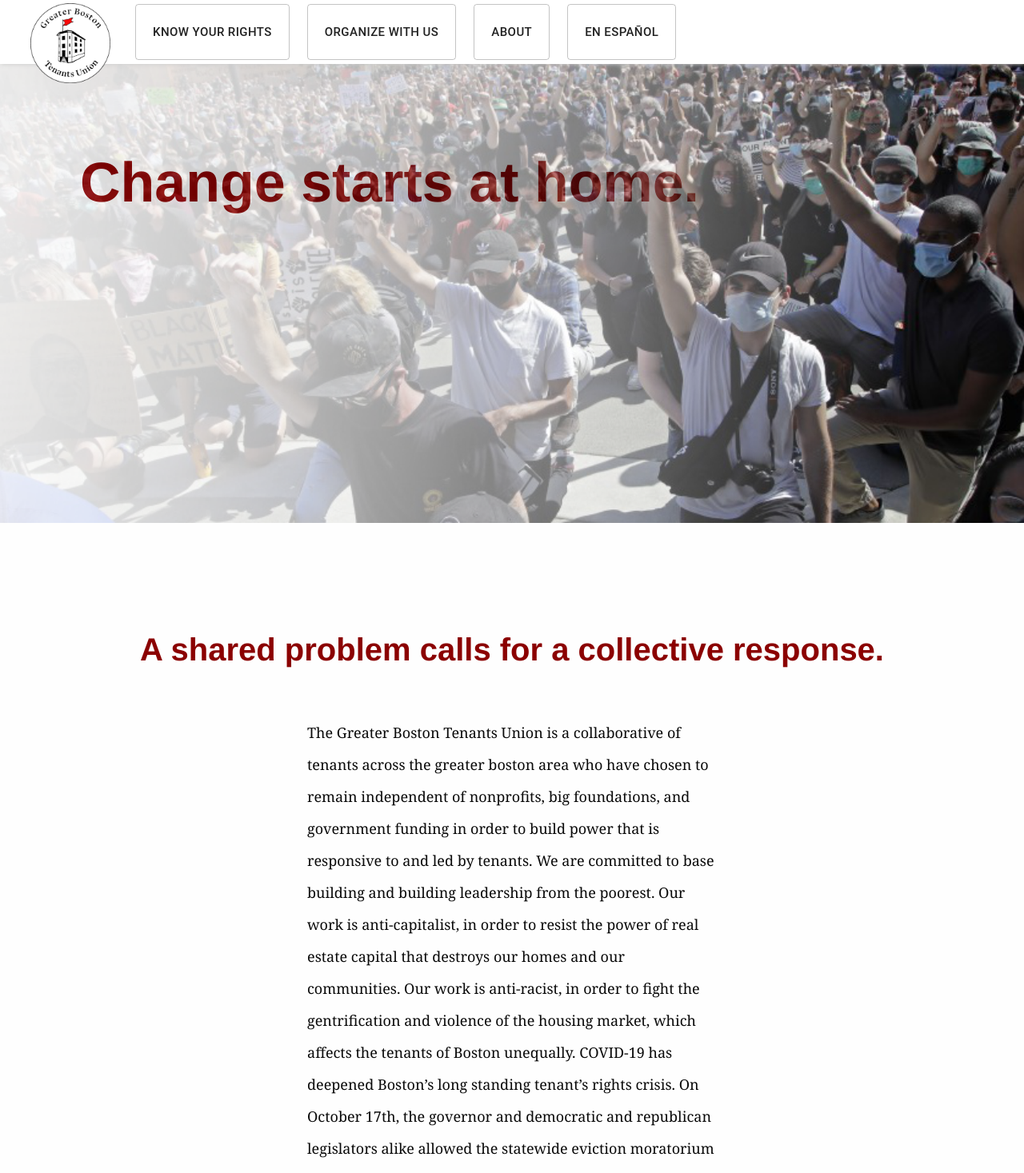
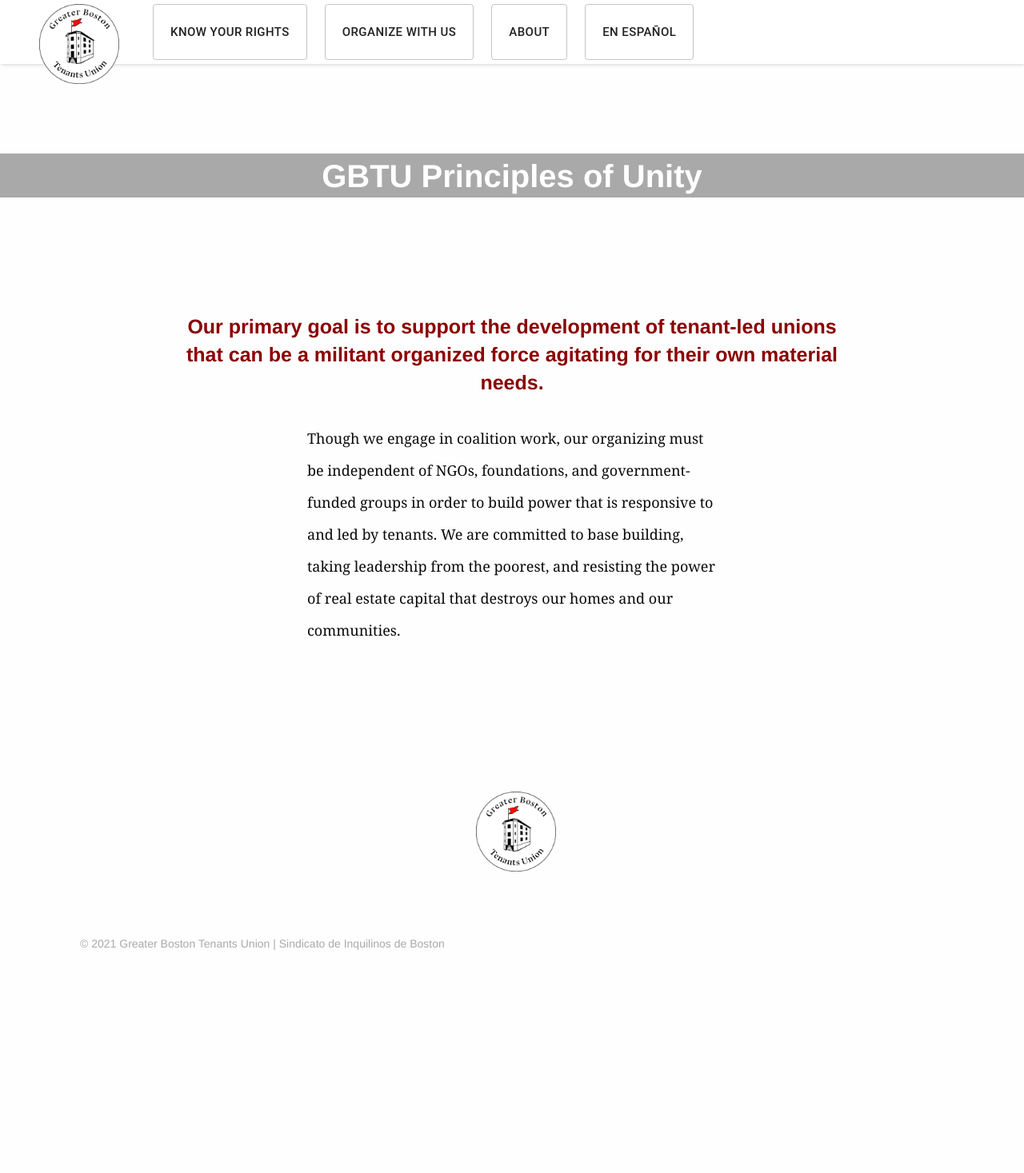
Before and after one commit to danielmdavis/gbtu, a React (Create React App) app: page /gbtu/signup in a window 1280 px wide. Shown: the top 1467 px of the page at 80% size. After the commit the page ends 1239 px from the top, so only its background shows below. Built offline with nearby package versions, Linux system fonts and the light colour scheme.

Commit message:
routing, styling, jump to top

```diff
--- a/src/About.jsx
+++ b/src/About.jsx
@@ -1,10 +1,14 @@
-import React from 'react'
+import React, { useEffect } from 'react'
 import './App.css';
 import TopBar from './TopBar.jsx';
 import UnityItem from './UnityItem.jsx';
 import Logo from './GBTU_LOGO_600.png';
 
 function About() {
+
+  useEffect(() => {
+    window.scrollTo(0, 0)
+  }, [])
 
   return (
     <div className="App">
--- a/src/App.css
+++ b/src/App.css
@@ -94,8 +94,12 @@
   }
   .bar-logo {
     height: 100px;
-    margin: 0px 20px -30px 30px;
+    margin: -10px 15px -40px 25px;
     top: -20px;
+  }
+  .bar-logo:hover {
+    /* border: solid 2px red; */
+    /* top: -20px; */
   }
   .banner-image {
     width: 100%;
@@ -111,6 +115,10 @@
     left: var(--pos);
     font-size: 70px;
     z-index: -1;
+  }
+  .subtitle-box {
+    max-width: 65%;
+    margin: 0 auto;
   }
   .subtitle {
     color: darkred;
--- a/src/Landing.jsx
+++ b/src/Landing.jsx
@@ -1,4 +1,5 @@
-import React from 'react'
+import React, { useEffect } from 'react'
+import { Link } from 'react-router-dom';
 import './App.css';
 import TopBar from './TopBar.jsx';
 import Logo from './GBTU_LOGO_600.png';
@@ -7,6 +8,10 @@
 import Button from '@material-ui/core/Button';
 
 function Landing() {
+
+  useEffect(() => {
+    window.scrollTo(0, 0)
+  }, [])
 
   return (
     <div className="App">
@@ -20,18 +25,21 @@
       <div className='main-box'><div className='main-text'>
           The Greater Boston Tenants Union is a collaborative of tenants across the greater boston area who have chosen to remain independent of nonprofits, big foundations, and government funding in order to build power that is responsive to and led by tenants. We are committed to base building and building leadership from the poorest. Our work is anti-capitalist, in order to resist the power of real estate capital that destroys our homes and our communities. Our work is anti-racist, in order to fight the gentrification and violence of the housing market, which affects the tenants of Boston unequally. COVID-19 has deepened Boston’s long standing tenant’s rights crisis. On October 17th, the governor and democratic and republican legislators alike allowed the statewide eviction moratorium to expire, all but ensuring a wave of evictions as winter sets in and COVID-19 cases spike. We are committed to organizing and building independent, tenant-led power to push back against that wave.
       </div></div>
+
       <img className="bar-logo" src={Logo}/>
       <br/><br/>
       <br/><br/>
       <br/><br/>
-      <h2 className='subtitle'>We know there's a problem. Here's how we fight it.</h2>
+      <h2 className='subtitle'>We know there's a problem. Heres how we fight it.</h2>
       <br/><br/>
       <div className='main-box'><div className='main-text'>
         The Greater Boston Tenants Union is a collaborative of tenants across the greater boston area who have chosen to remain independent of nonprofits, big foundations, and government funding in order to build power that is responsive to and led by tenants. We are committed to base building and building leadership from the poorest. Our work is anti-capitalist, in order to resist the power of real estate capital that destroys our homes and our communities. Our work is anti-racist, in order to fight the gentrification and violence of the housing market, which affects the tenants of Boston unequally. COVID-19 has deepened Boston’s long standing tenant’s rights crisis. On October 17th, the governor and democratic and republican legislators alike allowed the statewide eviction moratorium to expire, all but ensuring a wave of evictions as winter sets in and COVID-19 cases spike. We are committed to organizing and building independent, tenant-led power to push back against that wave.
       </div></div>
       <br/><br/>
       <br/><br/>
-      <h3 className='alt-subtitle'>Ready to get involved? Sign up today.</h3>
+      <Link to='/gbtu/about'>
+        <h3 className='alt-subtitle'>Ready to get involved? Sign up today.</h3>
+      </Link>
       <img className="banner-image" src={BottomBanner}/>
       <br/><br/>
       <br/><br/>
--- a/src/Routes.jsx
+++ b/src/Routes.jsx
@@ -2,6 +2,7 @@
 import { BrowserRouter as Router, Route, Switch, Redirect } from 'react-router-dom';
 import Landing from './Landing.jsx';
 import About from './About.jsx';
+import Signup from './Signup.jsx';
 
 
 class Routes extends Component {
@@ -12,6 +13,7 @@
         <Router>
           <Switch>
             <Route path="/gbtu/about" component={About} />
+            <Route path="/gbtu/signup" component={Signup} />
             <Route path="/gbtu/" component={Landing} />
           </Switch>
         </Router>
--- /dev/null
+++ b/src/Signup.jsx
@@ -0,0 +1,50 @@
+import React, { useEffect } from 'react'
+import './App.css';
+import TopBar from './TopBar.jsx';
+import UnityItem from './UnityItem.jsx';
+import Logo from './GBTU_LOGO_600.png';
+
+function Signup() {
+
+  useEffect(() => {
+    window.scrollTo(0, 0)
+  }, [])
+
+  return (
+    <div className="App">
+      <TopBar />
+      <br/><br/>
+      <br/><br/>
+      <br/><br/>
+      <br/><br/>
+
+      <h2 className='alt-subtitle'>GBTU Principles of Unity</h2>
+      <br/><br/>
+      <br/><br/>
+      <br/><br/>
+
+      <UnityItem
+        title='Our primary goal is to support the development of tenant-led unions that can be a militant organized force agitating for their own material needs.'
+        body='Though we engage in coalition work, our organizing must be independent of NGOs, foundations, and government-funded groups in order to build power that is responsive to and led by tenants. We are committed to base building, taking leadership from the poorest, and resisting the power of real estate capital that destroys our homes and our communities.'
+        />
+
+
+
+      <br/><br/>
+      <br/><br/>
+      <img className="bar-logo" src={Logo}/>
+      <br/><br/>
+      <br/><br/>
+      <br/><br/>
+
+      <div className='footer'>
+        <div>© 2021 Greater Boston Tenants Union  |  Sindicato de Inquilinos de Boston</div>
+      </div>
+
+      <br/><br/>
+
+    </div>
+  );
+}
+
+export default Signup;
--- a/src/TopBar.jsx
+++ b/src/TopBar.jsx
@@ -11,11 +11,13 @@
 
       <div class="top-bar-left">
           <ul class="vertical medium-horizontal dropdown menu" data-dropdown-menu>
+            <Link to='/gbtu/'>
               <img className="bar-logo" src={Logo} />
+            </Link>
             <Link to='/gbtu/about'>
               <Button className="bar-button" variant="outlined" size="large">Know Your Rights</Button>
             </Link>
-            <Link to='/gbtu/about'>
+            <Link to='/gbtu/signup'>
               <Button className="bar-button" variant="outlined" size="large">Organize with Us</Button>
             </Link>
             <Link to='/gbtu/about'>
```
